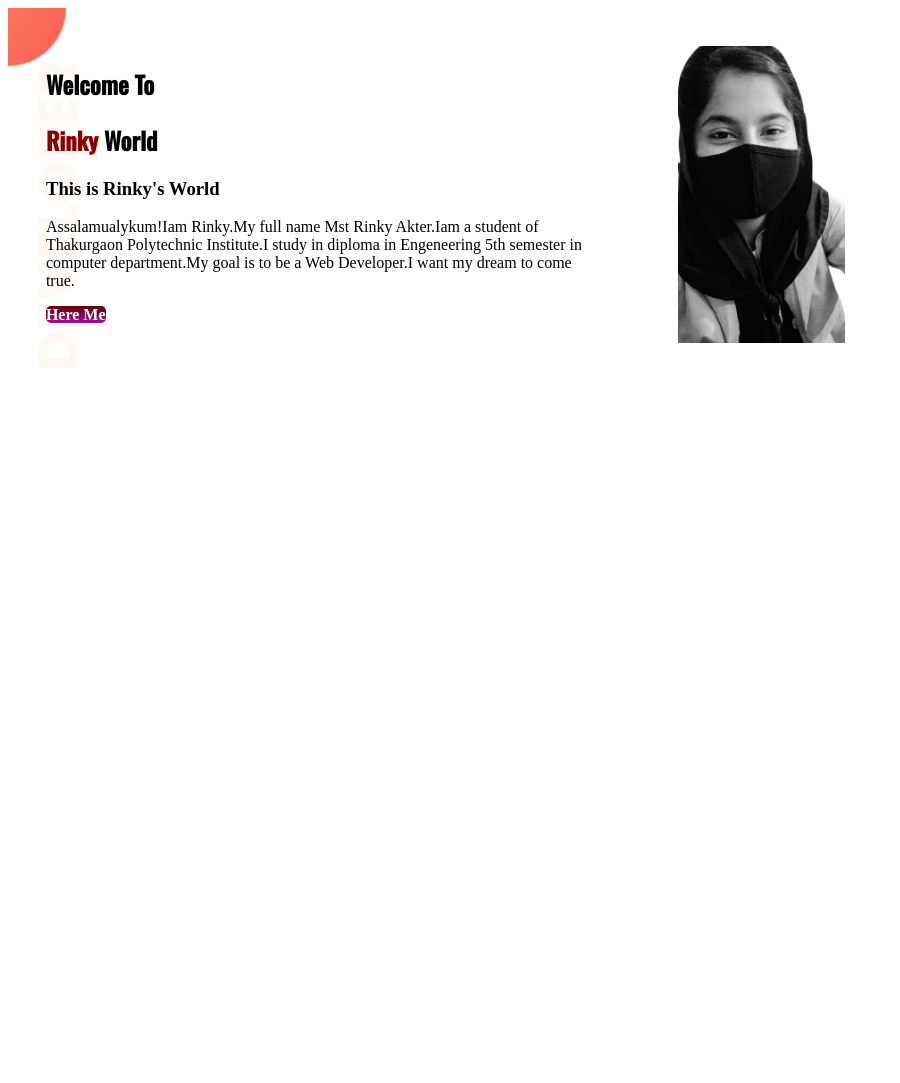
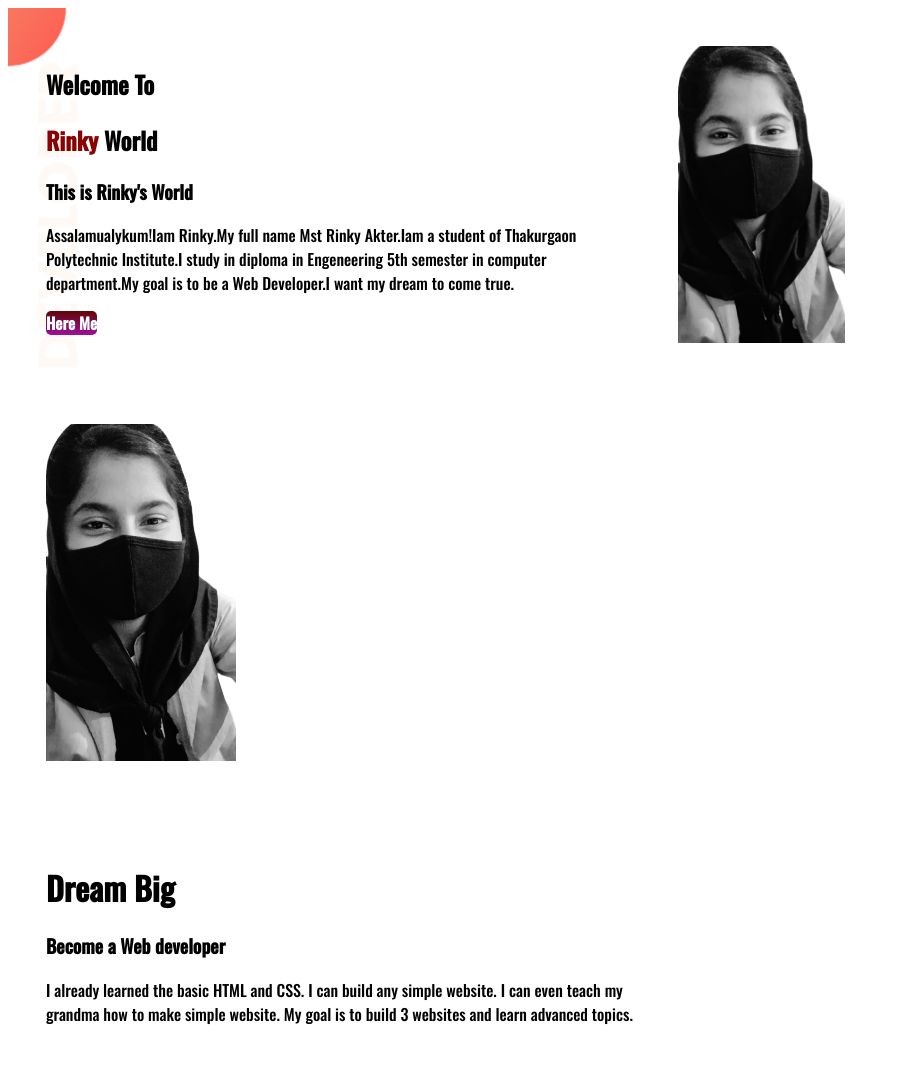
Before and after one commit to mstrinky/developer-portfolio, a plain HTML site: page index.html in a window 1280 px wide. Shown: the whole page, without its empty margins (0-900 px from the left). Before the commit the page ends 800 px from the top, so only its background shows below. Drawn offline with nearby package versions, Linux system fonts and the light colour scheme.

Commit message:
something or added

```diff
--- a/index.html
+++ b/index.html
@@ -22,6 +22,21 @@
         </div>
         <div class="half-width"><img src="rinky.png" alt=""></div>
         </section>
+        <section>
+
+        </section class="dream-big">
+        <div class="half-width" >
+            <img src="rinky.png" alt="">
+        </div>
+        <div class="half-width">
+            <h1>Dream Big</h1>
+            <h3>Become a Web developer</h3>
+            <p>I already learned the basic HTML and CSS. I can build any simple website. I can even teach my grandma how to make
+            simple website. My goal is to build 3 websites and learn advanced topics.
+                </p>
+                <a class="link-button" targer="-blank" href="https://www.facebook.com/mstrinkyakter.rinky.5"></a>
+
+        </div>
 
     </body>
 </html>
--- a/style.css
+++ b/style.css
@@ -1,4 +1,4 @@
-h1{
+body{
     font-family: 'Oswald', sans-serif;
 }
 .color-change{
@@ -27,3 +27,6 @@ section{
     background-image: url(top-banner.png);
     background-repeat: no-repeat;
 }
+.dream-big{
+    background-image: url(dream-bg.png);
+}
```
Also changed, not shown: dream-bg.png (added).
